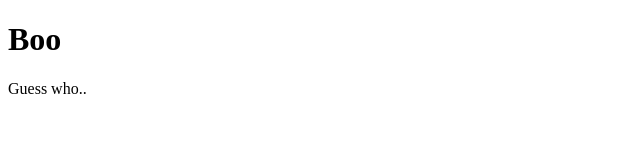
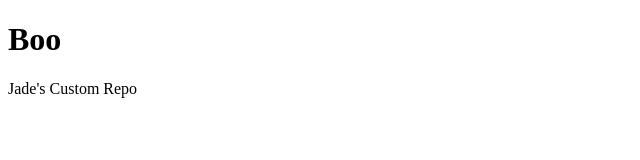
Before and after one commit to jadeee7/jadeee7.github.io, a plain HTML site: page index.html in a window 1280 px wide. Shown: the full height of the page, 0-640 px from the left. Drawn offline with Linux system fonts and the light colour scheme.

Commit message:
Update index.html

```diff
--- a/index.html
+++ b/index.html
@@ -2,6 +2,6 @@
 <html>
 <body>
 <h1>Boo</h1>
-<p>Guess who..</p>
+<p>Jade's Custom Repo</p>
 </body>
 </html>
```
